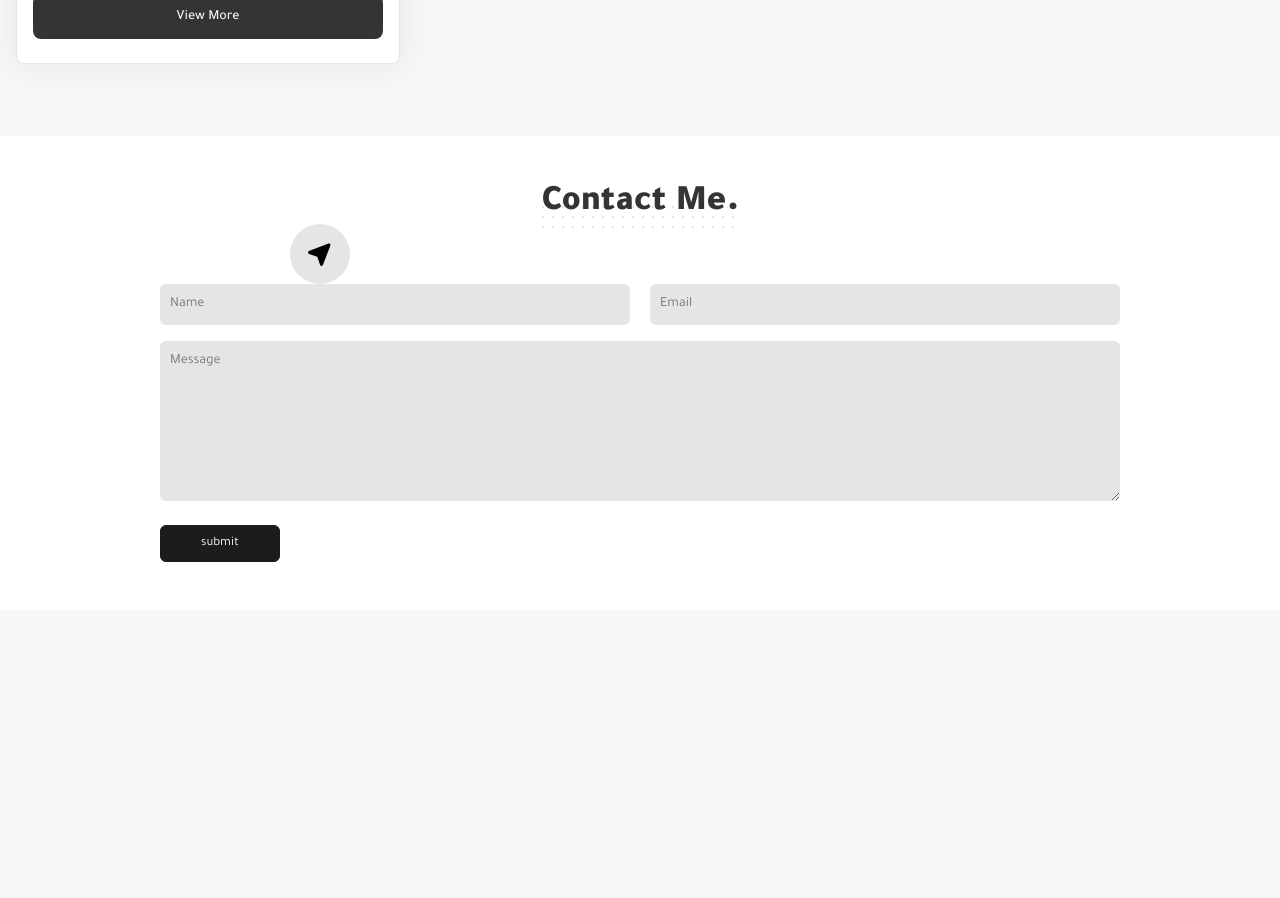
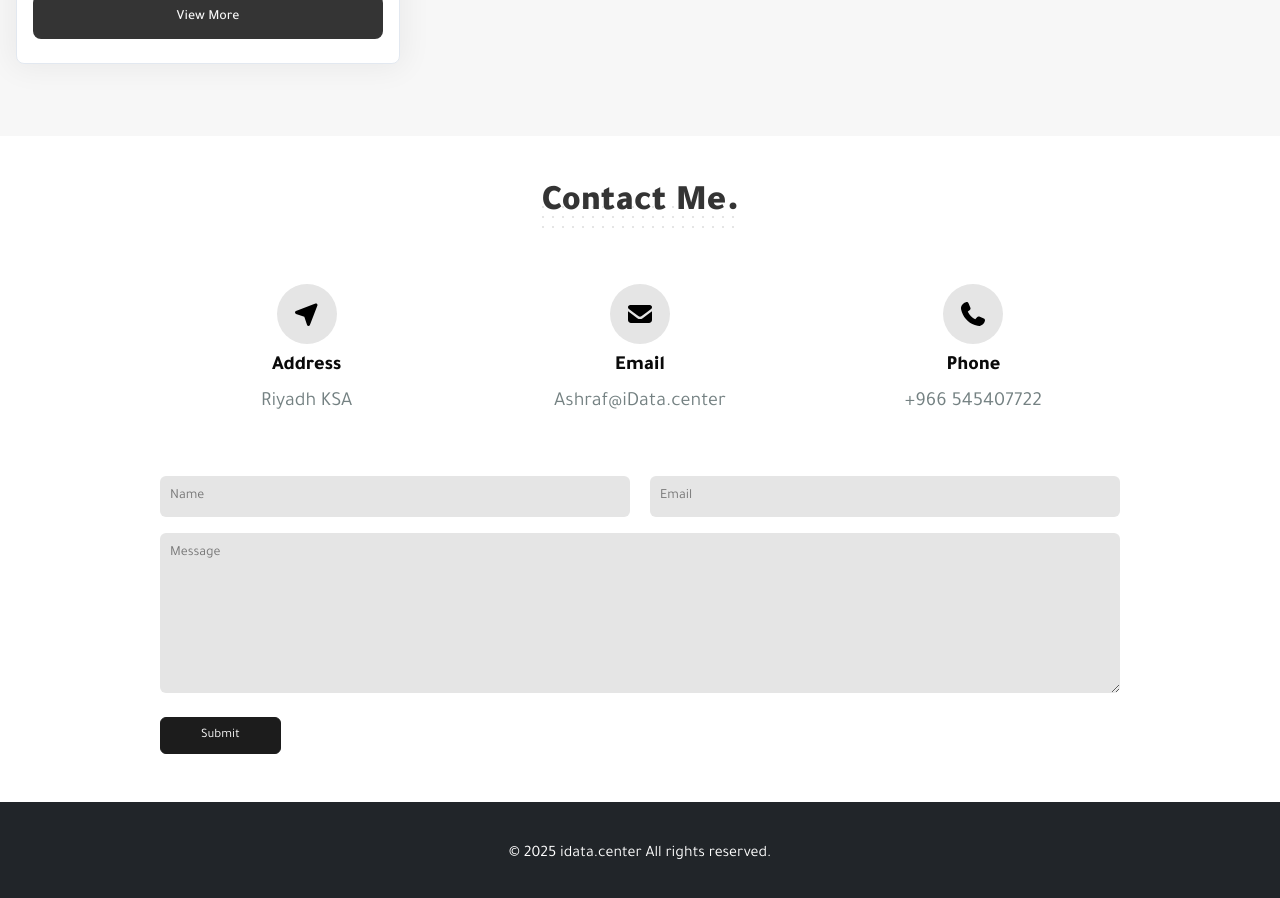
Before and after one commit to MEDO151/ashraf_portfolio, a React (Vite) app: page / in a window 1280 px wide. Shown: the part 1720-2618 px from the top of the page. Before the commit the page ends 2330 px from the top, so only its background shows below. Built offline with nearby package versions, Linux system fonts and the light colour scheme.

Commit message:
Add cotact and footer last edit

```diff
--- a/src/components/ContactSection.jsx
+++ b/src/components/ContactSection.jsx
@@ -1,56 +1,91 @@
 import React from "react";
 import Header from "./Header";
-import { faLocationArrow } from "@fortawesome/free-solid-svg-icons";
+import {
+  faLocationArrow,
+  faEnvelope,
+  faPhone,
+} from "@fortawesome/free-solid-svg-icons";
+
 import { FontAwesomeIcon } from "@fortawesome/react-fontawesome";
 import { t } from "i18next";
 
 export default function ContactSection() {
-
-    const contact = [{
-        "id" : 1,
-      "title": t('cotact.title'),
-      "content": "Riyadh KSA",
-        "icon" : <FontAwesomeIcon className="text-black group-hover:text-white duration-300 transition-all" icon={faLocationArrow} size="xl" />
-
-    },]
+  const contant = [
+    {icon: <FontAwesomeIcon
+      className="text-black group-hover:text-white duration-300 transition-all"
+      icon={faLocationArrow}
+      size="xl"
+    />,
+      title: t("contact.1.title"),
+      content: t("contact.1.content")
+    },
+    {icon : <FontAwesomeIcon
+      icon={faEnvelope}
+      size="xl"
+      className="text-black group-hover:text-white duration-300 transition-all"
+    />,
+        title: t("contact.2.title"),
+      content: t("contact.2.content")
+    },
+   {icon: <FontAwesomeIcon
+      icon={faPhone}
+      size="xl"
+      className="text-black group-hover:text-white duration-300 transition-all"
+    />,title: t("contact.3.title"),
+      content: t("contact.3.content")},
+  ];
 
   return (
-    <section id="contact" className="p-12 bg-white flex flex-col px-4 md:px-20 lg:px-40 ">
-      <Header title="Contact Me" />
-        <div className="grid grid-cols-1 md:grid-cols-3">
-            <div className="flex flex-col items-center gap-3.5 group">
+    <>
+        <section
+      id="contact"
+      className="p-12 bg-white flex flex-col px-4 md:px-20 lg:px-40 "
+    >
+      <Header title={t('contact.title')} />
+      <div className="grid grid-cols-1 md:grid-cols-3 gap-10     my-15">
+       {contant.map((el,i) => (
+         <div key={i} className="flex flex-col items-center gap-2 group">
           <div className="w-15 h-15 bg-input rounded-full flex justify-center items-center group-hover:bg-[#1c1c1c] duration-300 transition-all ">
-                    <FontAwesomeIcon className="text-black group-hover:text-white duration-300 transition-all" icon={faLocationArrow} size="xl" />
-                    <h6></h6>
+        {el.icon}
           </div>
+          <h6 className="font-extrabold text-xl">{el.title}</h6>
+          <p className="text-[#748182] text-xl" dir="ltr">{el.content}</p>
         </div>
+       ))}
       </div>
-      <from>
+      <form>
         <div className="grid grid-cols-1 md:grid-cols-2 gap-5">
           <div>
             <input
               type="text"
               className="w-full bg-input outline-0 p-2.5 rounded-sm text-[14px]"
-                placeholder="Name"
+              placeholder={`${t('contact.nameInput')}`}
             />
           </div>
           <div>
             <input
               type="email"
               className="w-full bg-input outline-0 p-2.5 rounded-sm text-[14px]"
-                placeholder="Email"
+              placeholder={`${t('contact.emailInput')}`}
             />
           </div>
         </div>
         <div className="grid mt-4">
           <textarea
             className="w-full bg-input outline-0 p-2.5 rounded-sm text-[14px] max-h-40 h-40"
-              placeholder="Message"
-            >
-            </textarea>
+            placeholder={`${t('contact.texterea')}`}
+          ></textarea>
         </div>
-          <input type="submit" className="rounded-sm mt-6 px-10 py-2 text-[13px] border-1 border-[#1c1c1c] bg-[#1c1c1c] text-white duration-300 transition-all cursor-pointer hover:bg-transparent hover:text-[#1c1c1c] focus-visible:ring-main/20 dark:focus-visible:ring-destructive/40 dark:bg-destructive/60" value="submit" />
-      </from>
+        <input
+          type="submit"
+          className="rounded-sm mt-6 px-10 py-2 text-[13px] border-1 border-[#1c1c1c] bg-[#1c1c1c] text-white duration-300 transition-all cursor-pointer hover:bg-transparent hover:text-[#1c1c1c] focus-visible:ring-main/20 dark:focus-visible:ring-destructive/40 dark:bg-destructive/60"
+          value={t('contact.button')}
+        />
+      </form>
     </section>
+    <div className="mx-auto py-10 bg-[#212529]">
+        <p className="text-white text-center">{t('copyRight')}</p>
+    </div>
+    </>
   );
 }
--- a/src/components/LanguageSwitcher.jsx
+++ b/src/components/LanguageSwitcher.jsx
@@ -30,7 +30,7 @@ const LanguageSwitcher = () => {
     <>
       <button
       onClick={handleLanguageSwitch}
-      className="bg-[#1c1c1c] cursor-pointer text-white px-3.5 py-1 rounded-lg"
+      className="bg-[#1c1c1c] cursor-pointer text-white px-3.5 py-1 rounded-sm"
       role="switch"
       aria-checked={i18n.language === 'ar'}
       aria-label={t('language.switch')}
--- a/src/i18n/locales/ar.json
+++ b/src/i18n/locales/ar.json
@@ -17,5 +17,25 @@
     "content": "أنا أشرف المحتسب، خبير في تنظيف مراكز البيانات أعمل على رفع كفاءة واستدامة بيئات العمل التقنية من خلال حلول احترافية تضمن أعلى معايير السلامة والجودة. أسعى دائمًا إلى تحقيق التوازن بين النظافة الدقيقة وكفاءة التشغيل لضمان جاهزية الأنظمة واستمراريتها.",
     "cvButton": "السيرة الذاتية",
     "contactButton": "تواصل معي"
+  },
+  "contact": {
+    "title": "تواصل معي",
+    "1": {
+      "title": "العنوان",
+      "content": "الرياض، المملكة العربية السعودية"
+    },
+    "2": {
+      "title": "البريد الإلكتروني",
+      "content": "Ashraf@iData.center"
+    },
+    "3": {
+      "title": "رقم الهاتف",
+      "content": "+966 545407722"
+    },
+    "nameInput": "الاسم",
+    "emailInput": "البريد الإلكتروني",
+    "texterea": "الرسالة",
+    "button" : "ارسال"
+  },
+  "copyRight": "© 2025  جميع الحقوق محفوظة ل idata.center ."
 }
-}
--- a/src/i18n/locales/en.json
+++ b/src/i18n/locales/en.json
@@ -18,22 +18,25 @@
     "cvButton": "Download CV",
     "contactButton": "Contact Me"
   },
-  "contact": [
-    {
-        "id" : 1,
+  "contact": {
+    "title": "Contact Me",
+    "1": {
       "title": "Address",
       "content": "Riyadh KSA"
     },
-    {
-        "id" : 2,
-        "title" : "Email",
-        "content" : "Ashraf@iData.center"
-    }
-    ,
-    {
-        "id" : 3,
-        "title" : "Phone",
-        "content" : "+966 545407722"
-    }
-  ]
+    "2": {
+      "title": "Email",
+      "content": "Ashraf@iData.center"
+    },
+    "3": {
+      "title": "Phone",
+      "content": "+966 545407722"
+    },
+    "nameInput": "Name",
+    "emailInput" : "Email",
+    "texterea" : "Message",
+    "button" : "Submit"
+
+  },
+  "copyRight" : "© 2025 idata.center All rights reserved."
 }
```
Lines whose indentation alone changed are shown as unchanged.
